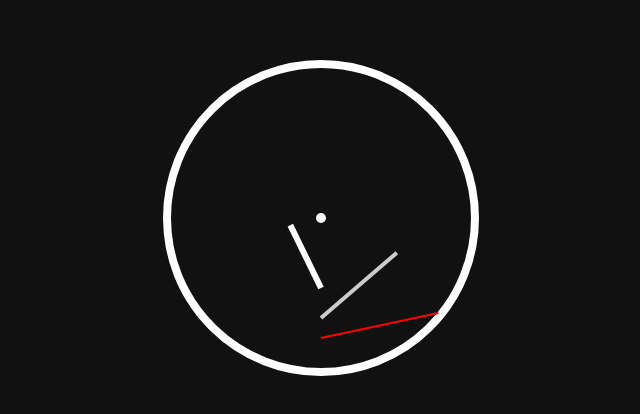
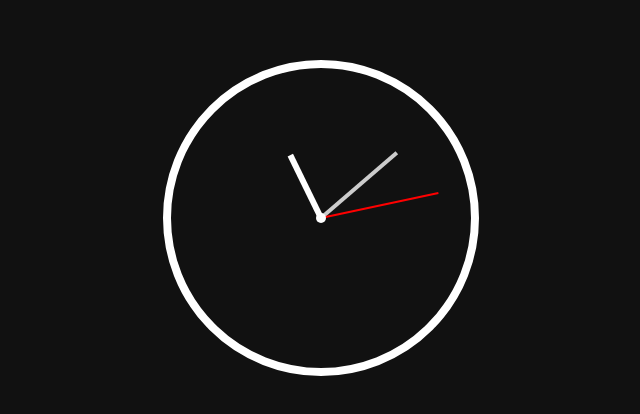
Before and after one commit to highwaystar29-web/clock, a plain HTML site: page index.html in a window 1280 px wide. Shown: the part 182-596 px from the top of the page, without its empty margins (319-959 px from the left). Drawn offline with Linux system fonts and the light colour scheme.

Commit message:
Update index.html

```diff
--- a/index.html
+++ b/index.html
@@ -4,6 +4,7 @@
 <meta charset="UTF-8">
 <meta name="viewport" content="width=device-width, initial-scale=1.0">
 <title>アナログ時計</title>
+
 <style>
 body {
   margin: 0;
@@ -13,6 +14,8 @@
   align-items: center;
   height: 100vh;
 }
+
+/* 時計本体 */
 .clock {
   width: 300px;
   height: 300px;
@@ -20,25 +23,50 @@
   border-radius: 50%;
   position: relative;
 }
+
+/* 針の共通設定（ここが重要） */
 .hand {
+  position: absolute;
+  bottom: 50%;
+  left: 50%;
+  transform-origin: bottom center;
+}
+
+/* 時針 */
+.hour {
+  width: 6px;
+  height: 70px;
+  background: #fff;
+}
+
+/* 分針 */
+.minute {
+  width: 4px;
+  height: 100px;
+  background: #ccc;
+}
+
+/* 秒針 */
+.second {
+  width: 2px;
+  height: 120px;
+  background: red;
+}
+
+/* 中心 */
+.center {
+  width: 10px;
+  height: 10px;
+  background: #fff;
+  border-radius: 50%;
   position: absolute;
   top: 50%;
   left: 50%;
-    transform-origin: bottom;
-    transform: translateX(-50%);
-  }
-  .hour { width: 6px; height: 70px; background: #fff; }
-  .minute { width: 4px; height: 100px; background: #ccc; }
-  .second { width: 2px; height: 120px; background: red; }
-  .center {
-    width: 10px; height: 10px; background: #fff;
-    border-radius: 50%;
-    position: absolute;
-    top: 50%; left: 50%;
   transform: translate(-50%, -50%);
 }
 </style>
 </head>
+
 <body>
 
 <div class="clock">
@@ -51,6 +79,7 @@
 <script>
 function updateClock() {
   const now = new Date();
+
   const sec = now.getSeconds();
   const min = now.getMinutes();
   const hr = now.getHours();
@@ -60,11 +89,11 @@ function updateClock() {
   const hrDeg = (hr % 12) * 30 + min * 0.5;
 
   document.getElementById("second").style.transform =
-    `translateX(-50%) rotate(${secDeg}deg)`;
+    `translate(-50%, 0) rotate(${secDeg}deg)`;
   document.getElementById("minute").style.transform =
-    `translateX(-50%) rotate(${minDeg}deg)`;
+    `translate(-50%, 0) rotate(${minDeg}deg)`;
   document.getElementById("hour").style.transform =
-    `translateX(-50%) rotate(${hrDeg}deg)`;
+    `translate(-50%, 0) rotate(${hrDeg}deg)`;
 }
 
 setInterval(updateClock, 1000);
```
Lines whose indentation alone changed are shown as unchanged.
